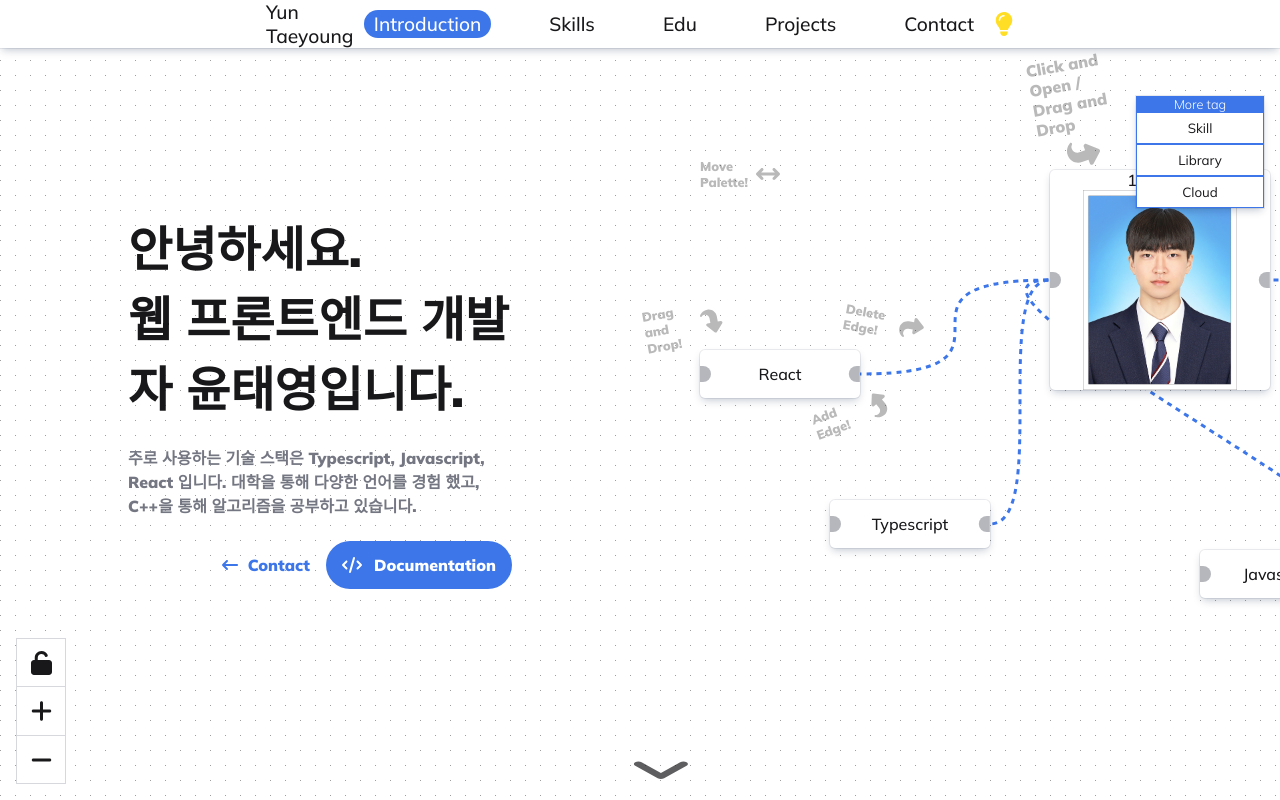
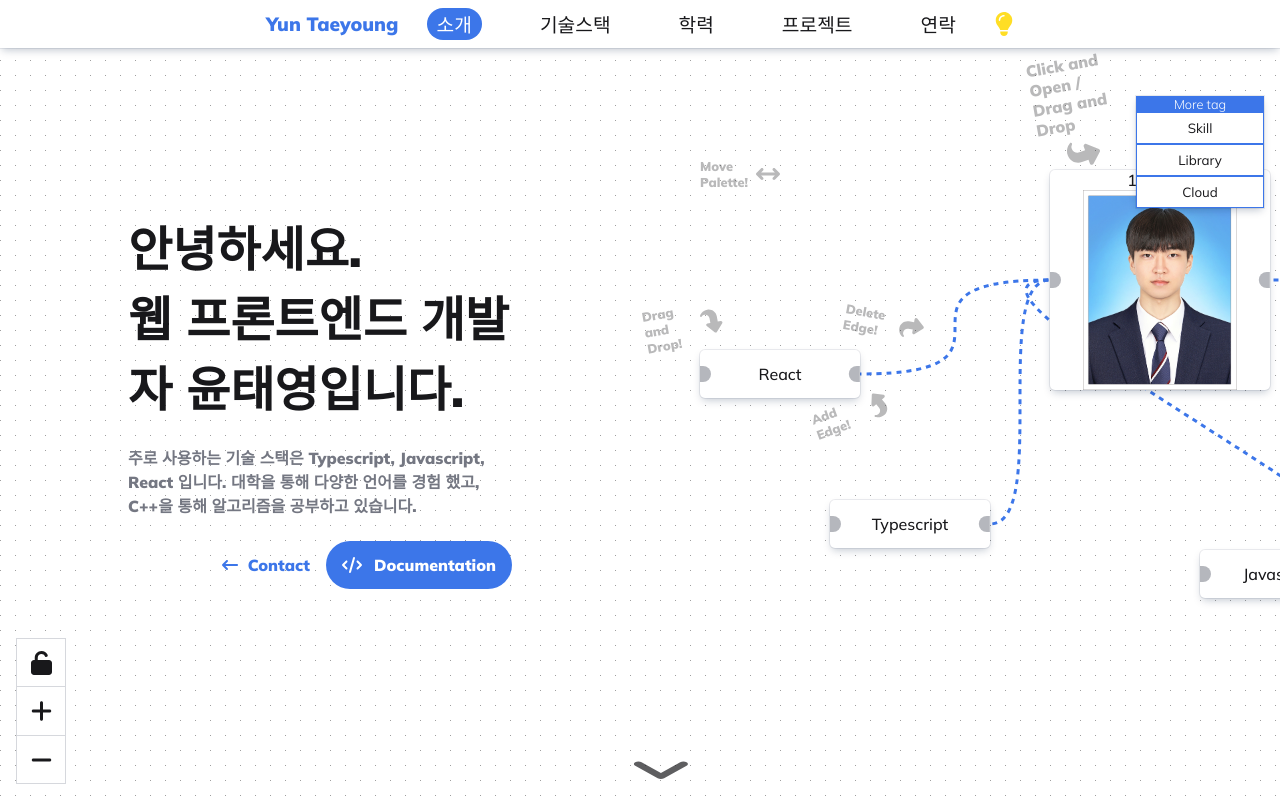
Before and after one commit to yty0643/portfolio2, a React (Create React App) app: page / in a window 1280 px wide. Shown: the top 800 px of the page. Built offline with nearby package versions, Linux system fonts and the light colour scheme.

Commit message:
넷버튼수정

```diff
--- a/src/sections/navbar.tsx
+++ b/src/sections/navbar.tsx
@@ -40,9 +40,10 @@ transition: all ease-in 100ms;
 `
 
 const Logo = styled.div`
-font-weight: 500;
+font-weight: 700;
 font-size: 1.2rem;
 padding: 2px 10px;
+color: rgb(60, 118, 233);
 @media screen and (max-width: 700px) {
     font-size: 0.8rem;
 }
@@ -57,11 +58,11 @@ const Navbar = () => {
     const ref = useRef<HTMLElement>(null);
     const [isActive, setIsActive] = useState<boolean>(true);
     const sections = [
-        "Introduction",
-        "Skills",
-        "Edu",
-        "Projects",
-        "Contact",
+        "소개",
+        "기술스택",
+        "학력",
+        "프로젝트",
+        "연락",
     ];
 
     const onClick = (index: number) => {
```
